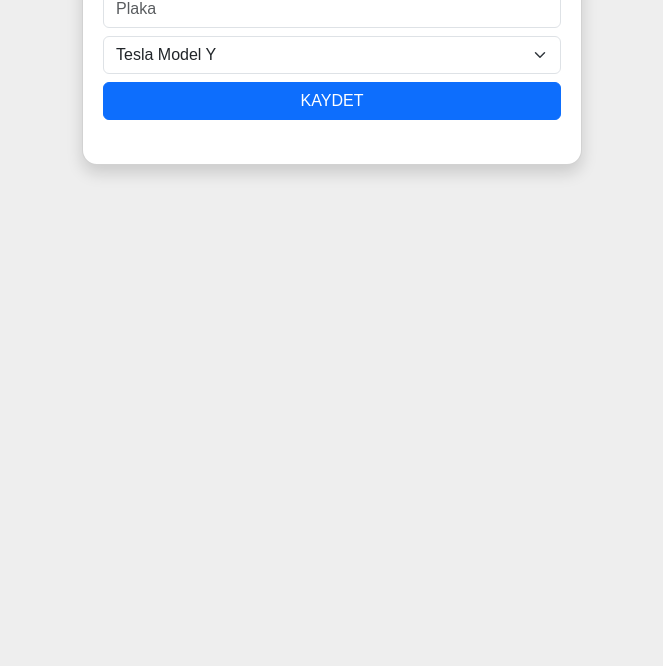
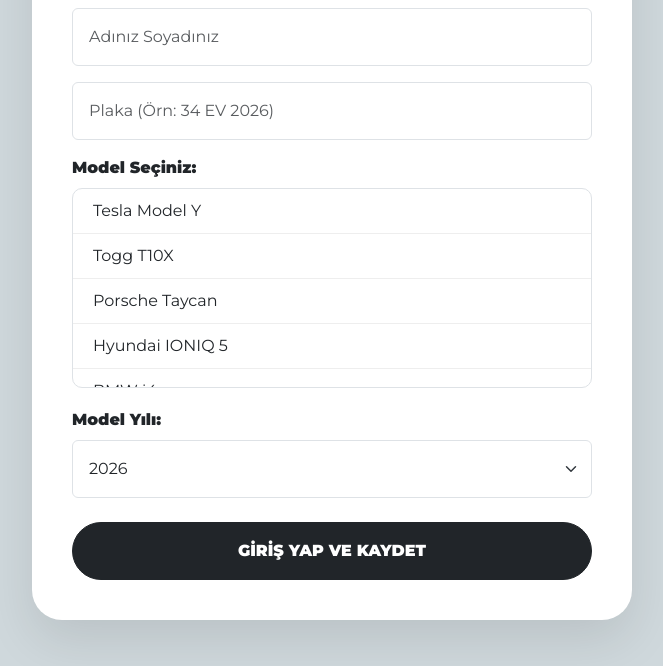
Before and after one commit to cybrbrk/TamSarj, a website: page views/garajim.html in a window 1280 px wide. Shown: the part 134-800 px from the top of the page, without its empty margins (308-971 px from the left). Drawn offline with nearby package versions, Linux system fonts and the light colour scheme.

Commit message:
Add files via upload

```diff
--- a/views/garajim.html
+++ b/views/garajim.html
@@ -2,57 +2,62 @@
 <html lang="tr">
 <head>
     <meta charset="UTF-8">
-<title>TamŞarj Garaj</title>
+    <title>Kullanıcı Girişi | TamŞarj</title>
     <link href="https://cdn.jsdelivr.net/npm/bootstrap@5.3.0/dist/css/bootstrap.min.css" rel="stylesheet">
+    <link href="https://fonts.googleapis.com/css2?family=Montserrat:wght@400;900&display=swap" rel="stylesheet">
     <style>
-body { background: #eee; padding: 20px; font-family: sans-serif; }
-.card { max-width: 500px; margin: auto; padding: 20px; border-radius: 15px; }
-.item { border-bottom: 1px solid #ddd; padding: 10px 0; display: flex; justify-content: space-between; }
+        body { background: #cfd8dc; font-family: 'Montserrat', sans-serif; padding: 40px; }
+        .glass-card { max-width: 600px; margin: auto; background: #fff; border-radius: 30px; padding: 40px; box-shadow: 0 20px 50px rgba(0,0,0,0.1); }
+        .car-list { max-height: 200px; overflow-y: auto; border: 1px solid #dee2e6; border-radius: 10px; margin-bottom: 20px; }
+        .car-item { padding: 10px 20px; cursor: pointer; border-bottom: 1px solid #eee; transition: 0.2s; }
+        .car-item:hover { background: #f8f9fa; }
+        .car-item.active { background: #2ecc71; color: white; font-weight: bold; }
     </style>
 </head>
 <body>
-<div class="card bg-white shadow">
-<h4 class="fw-bold text-center">GARAJA ARAÇ EKLE</h4>
-<input type="hidden" id="editId">
-<input type="text" id="ad" class="form-control mb-2" placeholder="Ad Soyad">
-<input type="text" id="plaka" class="form-control mb-2" placeholder="Plaka">
-<select id="arac" class="form-select mb-2">
-<option value="Tesla Model Y">Tesla Model Y</option>
-<option value="Togg T10X">Togg T10X</option>
-<option value="BMW i4">BMW i4</option>
-</select>
-<button id="btn" onclick="islem()" class="btn btn-primary w-100">KAYDET</button>
-<div id="liste" class="mt-4"></div>
+    <div class="glass-card">
+        <h2 class="fw-bold text-center mb-4">SİSTEME KAYIT</h2>
+
+        <input type="text" id="ad" class="form-control mb-3 p-3" placeholder="Adınız Soyadınız">
+        <input type="text" id="plaka" class="form-control mb-3 p-3" placeholder="Plaka (Örn: 34 EV 2026)">
+
+        <label class="fw-bold mb-2">Model Seçiniz:</label>
+        <div class="car-list" id="carList"></div>
+
+        <label class="fw-bold mb-2">Model Yılı:</label>
+        <select id="yil" class="form-select mb-4 p-3"></select>
+
+        <button onclick="kaydet()" class="btn btn-dark w-100 py-3 rounded-pill fw-bold">GİRİŞ YAP VE KAYDET</button>
     </div>
     <script>
-let veri = [];
-function listele() {
-const div = document.getElementById('liste');
-div.innerHTML = '<b>Kayıtlı Araçlar:</b>';
-veri.forEach((item, i) => {
-div.innerHTML += `<div class="item">
-<span>${item.ad} - ${item.arac} (${item.plaka})</span>
-<small>
-<a href="#" onclick="duzenle(${i})">Düzelt</a> |
-<a href="#" onclick="sil(${i})" class="text-danger">Sil</a>
-</small></div>`;
+        const cars = ["Tesla Model Y", "Togg T10X", "Porsche Taycan", "Hyundai IONIQ 5", "BMW i4", "Mercedes EQS", "Audi Q4 e-tron", "Kia EV6", "Volvo XC40 Recharge", "Renault Zoe", "Skywell ET5", "MG4 Electric", "Fiat 500e"];
+        let selectedCar = null;
+        const listDiv = document.getElementById('carList');
+        cars.forEach(car => {
+            const d = document.createElement('div');
+            d.className = 'car-item';
+            d.innerText = car;
+            d.onclick = () => {
+                selectedCar = car;
+                document.querySelectorAll('.car-item').forEach(x => x.classList.remove('active'));
+                d.classList.add('active');
+            };
+            listDiv.appendChild(d);
         });
+        const yearSelect = document.getElementById('yil');
+        for(let i = 2026; i >= 2010; i--) {
+            yearSelect.innerHTML += `<option value="${i}">${i}</option>`;
         }
-function islem() {
-const obj = { ad: document.getElementById('ad').value, plaka: document.getElementById('plaka').value, arac: document.getElementById('arac').value };
-const id = document.getElementById('editId').value;
-if(id === "") { veri.push(obj); } else { veri[id] = obj; document.getElementById('editId').value = ""; }
-document.getElementById('ad').value = ""; document.getElementById('plaka').value = "";
-document.getElementById('btn').innerText = "KAYDET";
-listele();
-}
-function sil(i) { veri.splice(i, 1); listele(); }
-function duzenle(i) {
-document.getElementById('editId').value = i;
-document.getElementById('ad').value = veri[i].ad;
-document.getElementById('plaka').value = veri[i].plaka;
-document.getElementById('arac').value = veri[i].arac;
-document.getElementById('btn').innerText = "GÜNCELLE";
+        function kaydet() {
+            const ad = document.getElementById('ad').value;
+            const plaka = document.getElementById('plaka').value;
+            const yil = document.getElementById('yil').value;
+            if(!ad || !selectedCar || !plaka) return alert("Lütfen tüm alanları doldurun!");
+            fetch('/api/kaydet', {
+                method: 'POST',
+                headers: {'Content-Type': 'application/json'},
+                body: JSON.stringify({ ad, arac: selectedCar, plaka, yil })
+            }).then(() => window.location.href = "/");
         }
     </script>
 </body>
```
Lines whose indentation alone changed are shown as unchanged.
